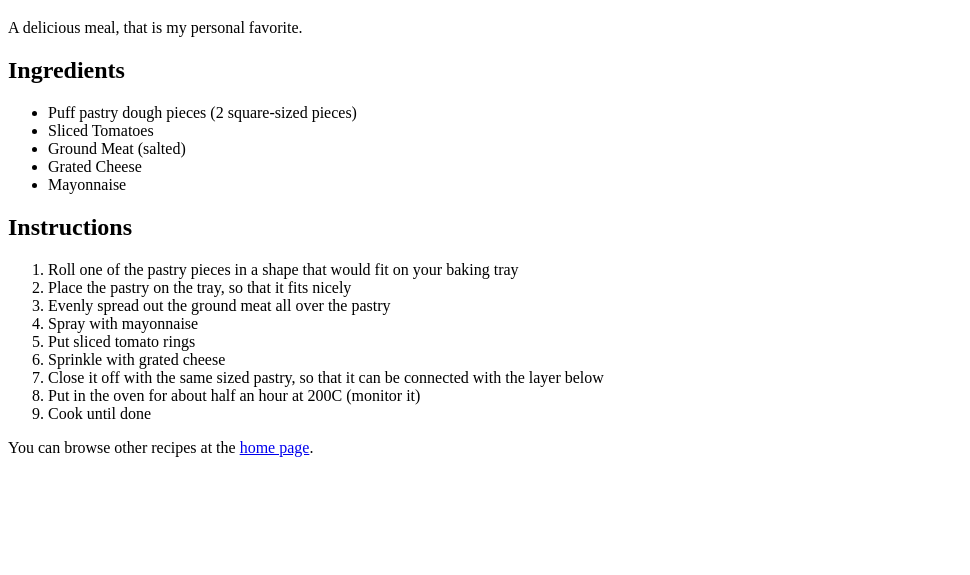
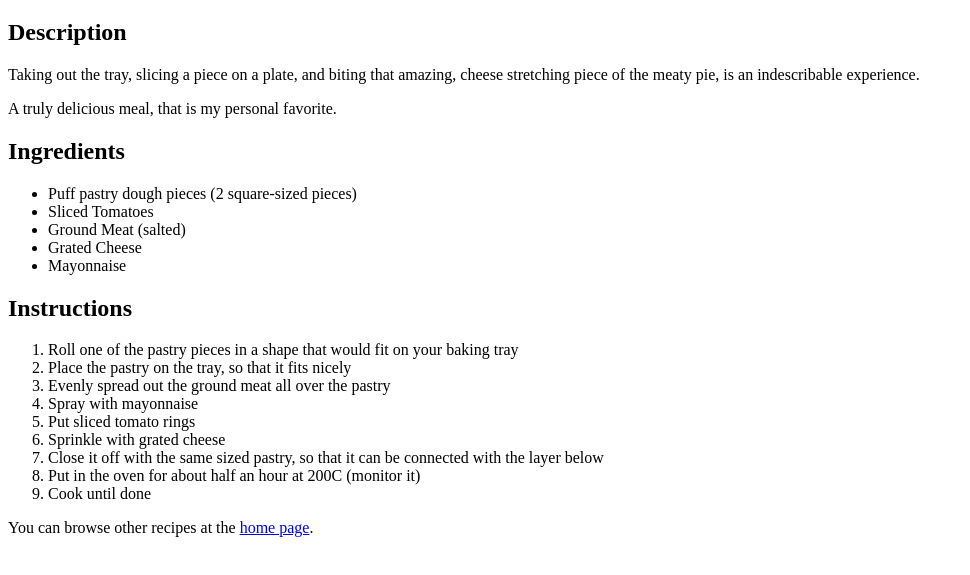
Before and after one commit to portraitsofkings/odin-recipes, a plain HTML site: page recipes/meat-puff-pie.html in a window 1280 px wide. Shown: the part 61-636 px from the top of the page, without its empty margins (0-970 px from the left). Drawn offline with Linux system fonts and the light colour scheme.

Commit message:
feat: add description section

```diff
--- a/recipes/meat-puff-pie.html
+++ b/recipes/meat-puff-pie.html
@@ -7,7 +7,9 @@
 </head>
 <body>
   <h1>Meat Puff Pie Recipe</h1>
-  <p>A delicious meal, that is my personal favorite.</p>
+  <h2>Description</h2>
+  <p>Taking out the tray, slicing a piece on a plate, and biting that amazing, cheese stretching piece of the meaty pie, is an indescribable experience.</p>
+  <p>A truly delicious meal, that is my personal favorite.</p>
   <h2>Ingredients</h2>
   <ul>
     <li>Puff pastry dough pieces (2 square-sized pieces)</li>
```
